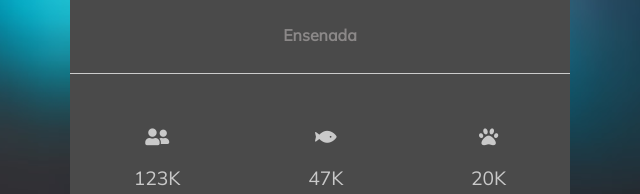
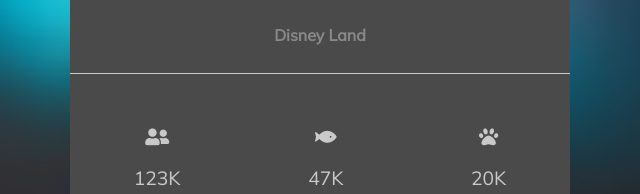
Before and after one commit to Beatriz-G/Quincy-Color-Change, a website: page index.html in a window 1280 px wide. Shown: the part 543-737 px from the top of the page, 320-960 px from the left. Drawn offline with Linux system fonts and the light colour scheme.

Commit message:
Changed location

```diff
--- a/index.html
+++ b/index.html
@@ -40,7 +40,7 @@
         </figure>
         <h1>Quincy Bobincy</h1>
 
-        <h5>Ensenada</h5>
+        <h5>Disney Land</h5>
         <footer class="stats">
           <p>
             <i class="fas fa-user-friends"></i><span class="fans">123K</span>
```
